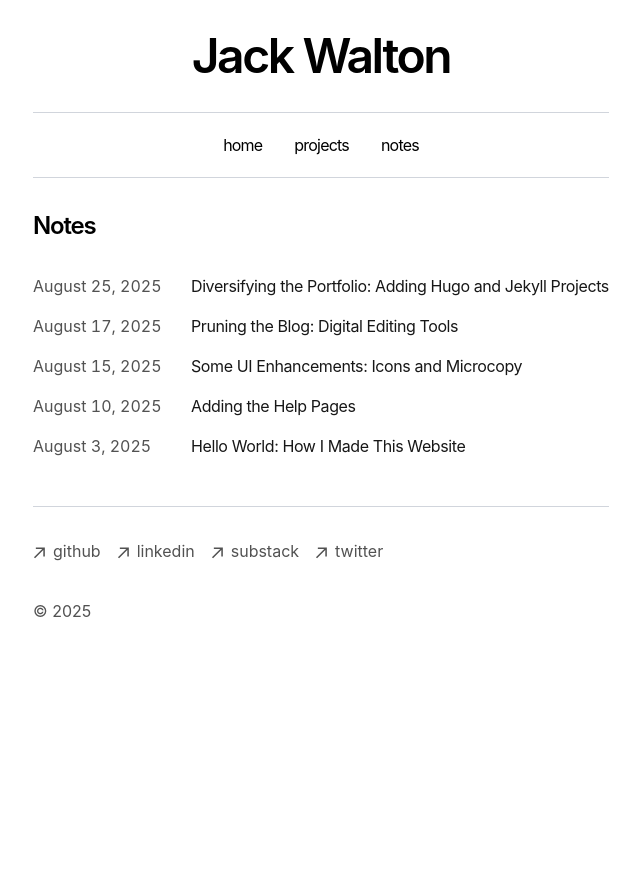
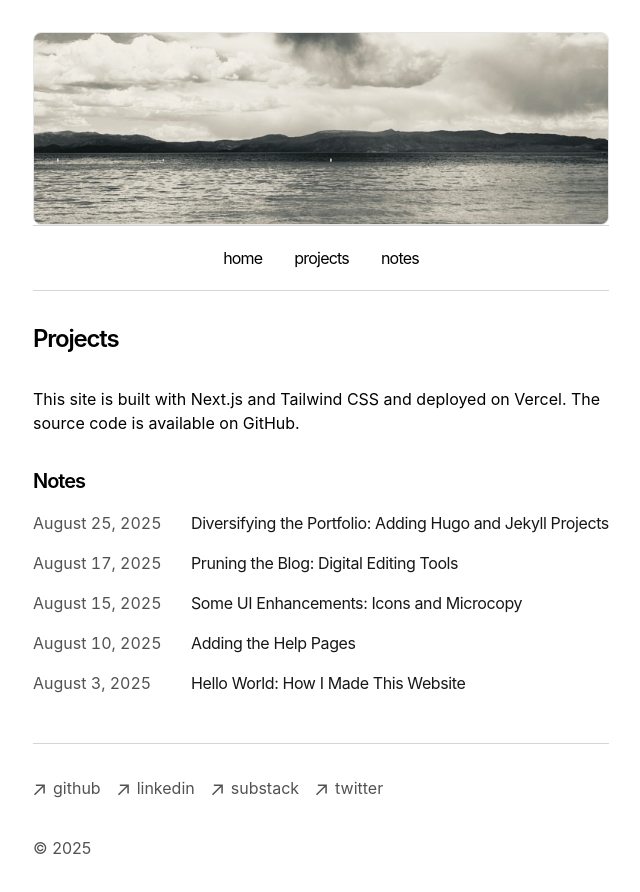
Before and after one commit to jack-walton/landing-page, a Next.js app: page /blog in a window 1280 px wide. Shown: the top 892 px of the page, without its empty margins (319-959 px from the left). Before the commit the page ends 800 px from the top, so only its background shows below. Built offline with nearby package versions, Linux system fonts and the light colour scheme.

Commit message:
Improve visual layout
I added images, fixed a CSS shift issue, and want to test how a substack embed looks.

```diff
--- a/app/blog/page.tsx
+++ b/app/blog/page.tsx
@@ -1,16 +1,20 @@
-import { BlogPosts } from 'app/components/posts'
+import { BlogPosts } from 'app/components/posts';
+import Link from 'next/link';
 
 export const metadata = {
-  title: 'Blog',
-  description: 'Read my blog.',
-}
+  title: 'Projects',
+  description: 'A collection of my work in UX design, documentation, and digital humanities.',
+};
 
 export default function Page() {
   return (
-    <section>
-      <h1 className="mb-8 text-2xl font-semibold tracking-tighter">Notes</h1>
-      <p></p>
+    <section className="max-w-xl mx-auto">
+      <h1 className="mb-8 text-2xl font-semibold tracking-tighter">Projects</h1>
+      <p className="mb-8">This site is built with Next.js and Tailwind CSS and deployed on Vercel. The source code is available on GitHub.</p>
+
+      <h2 className="font-semibold text-xl mb-4 tracking-tighter">Notes</h2>
       <BlogPosts />
+
     </section>
-  )
+  );
 }
--- a/app/components/masthead.tsx
+++ b/app/components/masthead.tsx
@@ -1,6 +1,12 @@
+import Image from 'next/image'
+
 export default function Masthead() {
   return (
-    <h3 className="mb-8 text-5xl font-semibold tracking-tighter text-center border-gray-300">
-       Jack Walton</h3>
-      )
+    <Image
+      src="/background.jpg"
+      alt="Mountains"
+      width={1500}
+      height={400}
+    />
+  )
 }
--- a/app/page.tsx
+++ b/app/page.tsx
@@ -1,15 +1,37 @@
 import Link from 'next/link';
+import Image from 'next/image'
 
 export const metadata = {
-  title: 'Projects',
+  title: 'Jack Walton',
   description: 'A collection of my work in UX design, documentation, and digital humanities.',
 };
 
 export default function Page() {
   return (
     <section className="max-w-xl mx-auto">
-      <h1 className="mb-8 text-2xl font-semibold tracking-tighter">About</h1>
-      <p className="mb-8">Writer</p>
+      <h1 className="mb-8 text-2xl font-semibold tracking-tighter">Jack Spencer Walton</h1>
+
+      <Image
+        src="/headshot.jpg"
+        alt="Jack Spencer Walton"
+        width={200}
+        height={200}
+        className="rounded-full mb-4"
+      />
+
+      <p className="mb-8">
+        I'm a writer, researcher, and content designer currently based out of Kansas City.
+      </p>
+
+<iframe
+  src="https://suburbanrunaway.substack.com/embed"
+  width="480"
+  height="320"
+  style={{ border: "1px solid #EEE", background: "white" }}
+  frameBorder="0"
+  scrolling="no"
+></iframe>
+
     </section>
   );
 }
```
Also changed, not shown: public/background.jpg (added), public/headshot.jpg (added).
